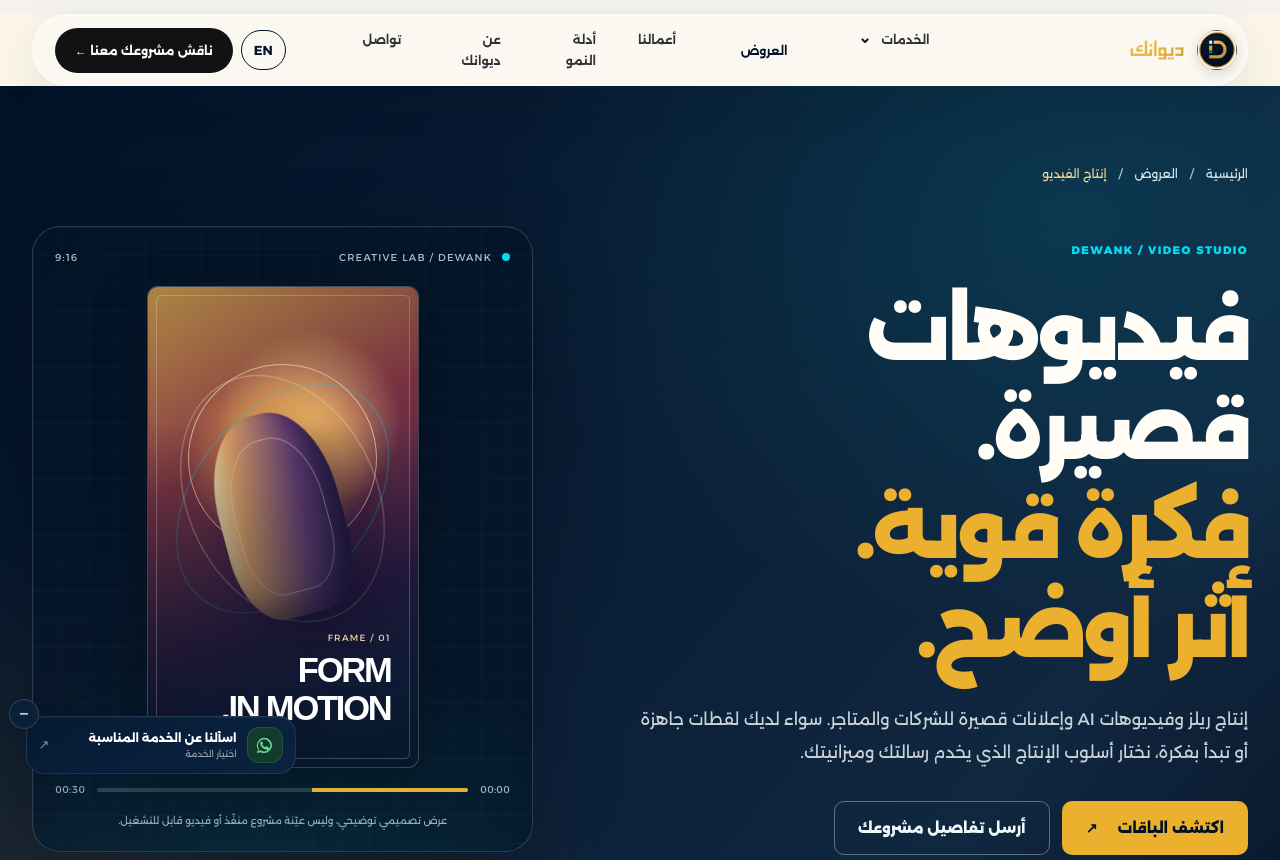
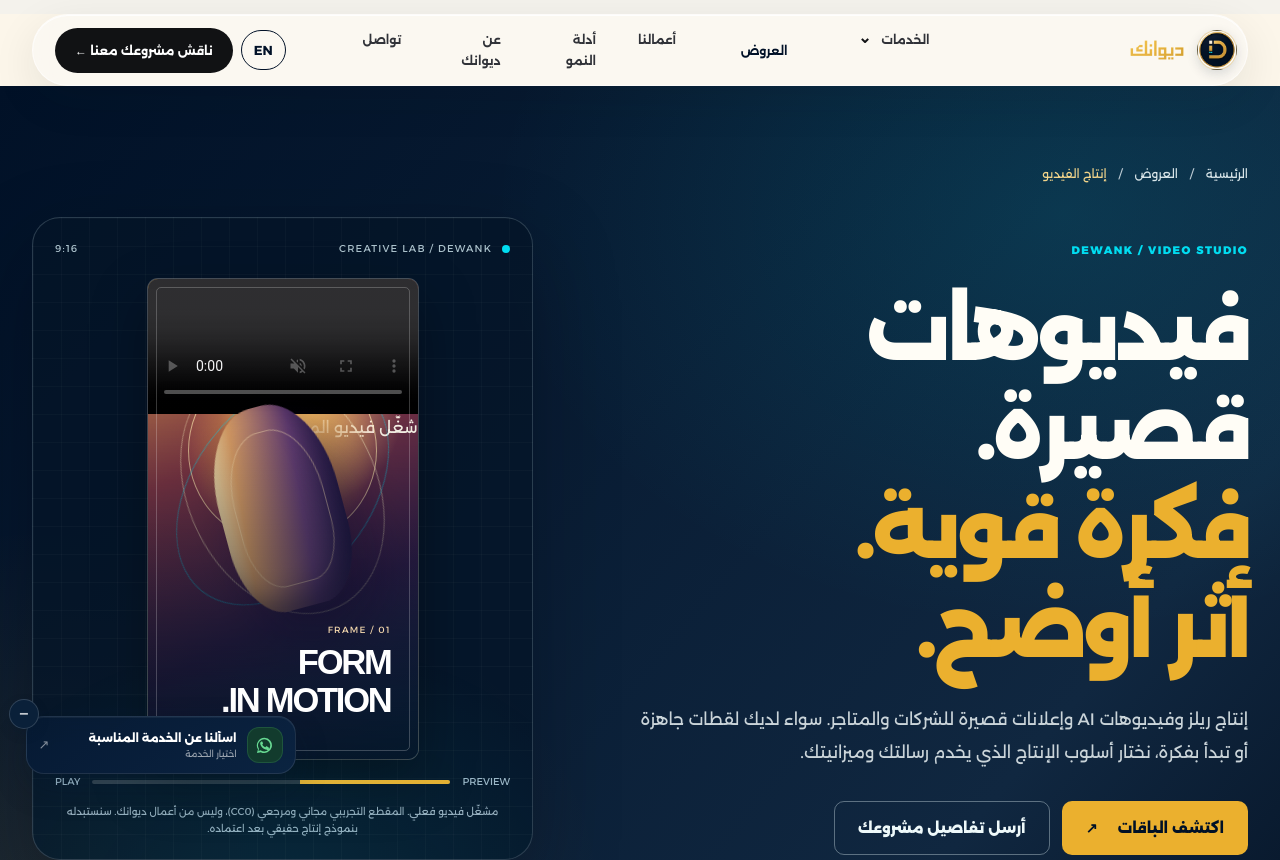
Before and after one commit to mohammedrashad2011-ui/Dewank-2026-website, a Next.js app: page /offers/ai-video-production in a window 1280 px wide. Shown: the top 860 px of the page. Built offline with nearby package versions, Linux system fonts and the light colour scheme.

Commit message:
fix(video): replace non-interactive hero mock with native preview player

```diff
--- a/app/(ar)/offers/ai-video-production/video-offer-page.tsx
+++ b/app/(ar)/offers/ai-video-production/video-offer-page.tsx
@@ -6,6 +6,7 @@ import { organizationId, servedMarkets, serviceId, siteUrl } from "../../../lib/
 import { offerPricing } from "../offer-pricing";
 import { videoFaq, videoPackages } from "./video-offer-content";
 import VideoOrderWidget from "./video-order-widget";
+import VideoHeroPlayer from "./video-hero-player";
 import "./video-offer.css";
 
 type Locale = "ar" | "en";
@@ -181,19 +182,7 @@ export default function VideoOfferPage({ locale }: { locale: Locale }) {
             </div>
             <ul className="vop-hero-facts">{t.heroFacts.map((fact) => <li key={fact}>{fact}</li>)}</ul>
           </div>
-          <div className="vop-stage" aria-label={t.visualTag}>
-            <div className="vop-stage-top"><span className="vop-stage-dot" /><span>CREATIVE LAB / DEWANK</span><span>9:16</span></div>
-            <div className="vop-film">
-              <div className="vop-film-sun" />
-              <div className="vop-film-ring vop-film-ring-a" />
-              <div className="vop-film-ring vop-film-ring-b" />
-              <div className="vop-film-object" />
-              <div className="vop-film-caption"><small>{t.visualLabel}</small><strong>FORM<br/>IN MOTION.</strong></div>
-              <div className="vop-film-frame" />
-            </div>
-            <div className="vop-stage-timeline"><span>00:00</span><div className="vop-stage-track"><i /></div><span>00:30</span></div>
-            <p className="vop-visual-note">{t.visualDisclaimer}</p>
-          </div>
+          <VideoHeroPlayer locale={locale} />
         </section>
       </div>
 
```
